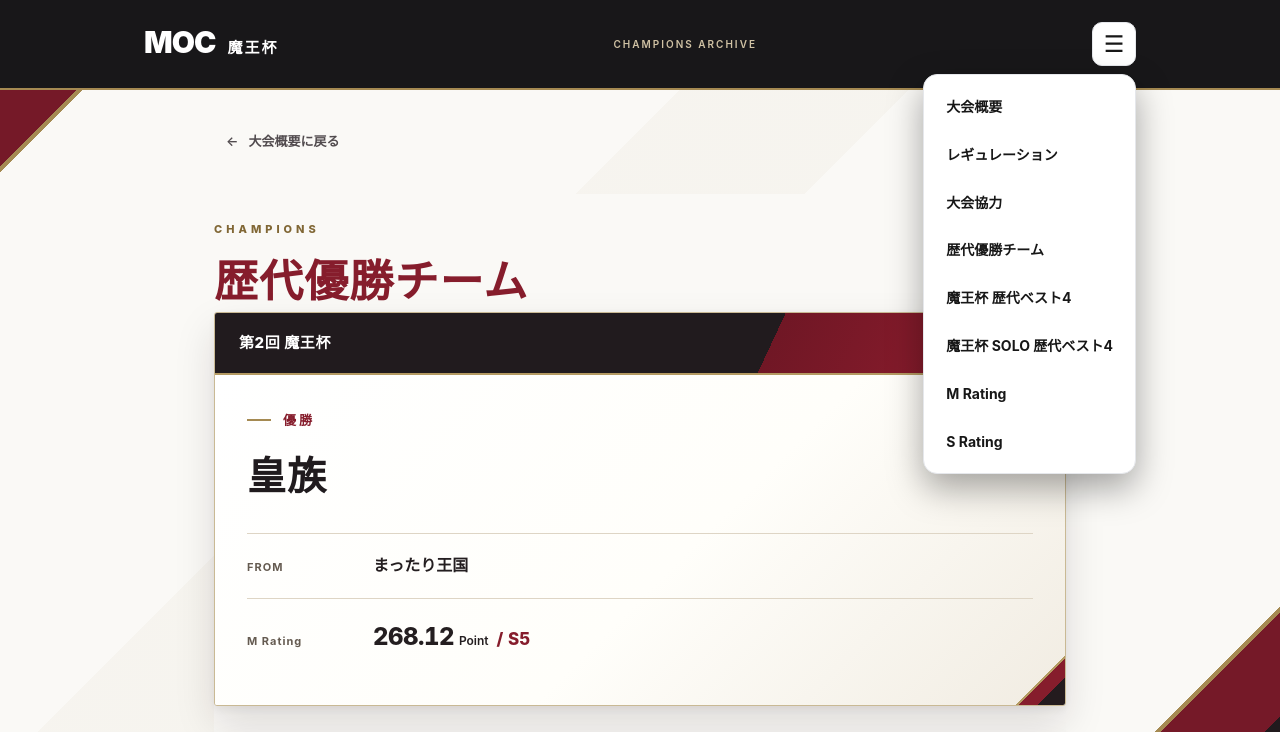
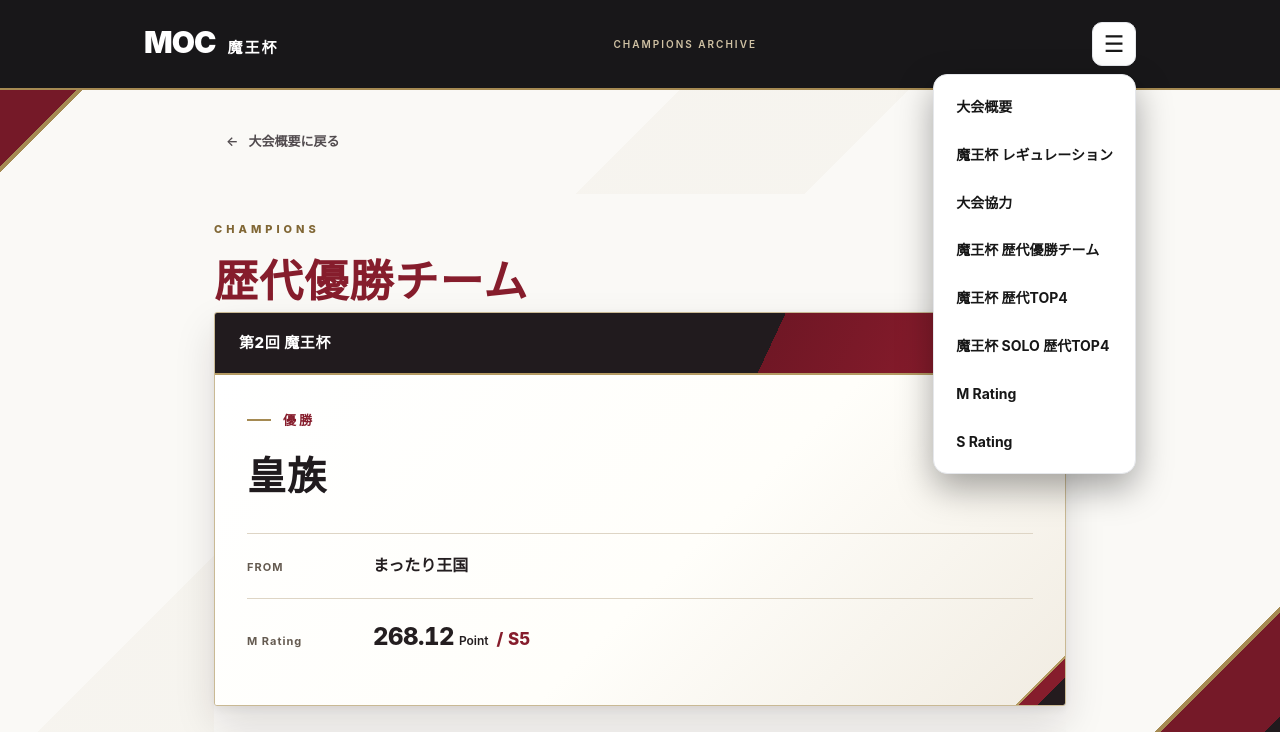
Before and after one commit to MaOuCup/maouhai, a plain HTML site: page champions.html in a window 1280 px wide. Both pictures are taken after a click on the button "メニュー". Shown: the top 732 px of the page. Drawn offline with Linux system fonts and the light colour scheme.

Commit message:
Update champions.html

```diff
--- a/champions.html
+++ b/champions.html
@@ -5,7 +5,7 @@
   <meta charset="UTF-8">
   <meta name="viewport" content="width=device-width, initial-scale=1">
   <meta name="theme-color" content="#181719">
-  <title>歴代優勝チーム | 魔王杯</title>
+  <title>魔王杯 歴代優勝チーム | 魔王杯</title>
 
   <style>
     :root {
@@ -620,11 +620,11 @@
           id="navMenu"
           aria-label="サイトメニュー">
           <a href="index.html">大会概要</a>
-          <a href="regulations.html">レギュレーション</a>
+          <a href="regulations.html">魔王杯 レギュレーション</a>
           <a href="contributors">大会協力</a>
-          <a href="champions.html">歴代優勝チーム</a>
-          <a href="results.html">魔王杯 歴代ベスト4</a>
-          <a href="solo-results.html">魔王杯 SOLO 歴代ベスト4</a>
+          <a href="champions.html">魔王杯 歴代優勝チーム</a>
+          <a href="results.html">魔王杯 歴代TOP4</a>
+          <a href="solo-results.html">魔王杯 SOLO 歴代TOP4</a>
           <a href="rating.html">M Rating</a>
           <a href="s-rating.html">S Rating</a>
         </nav>
```
